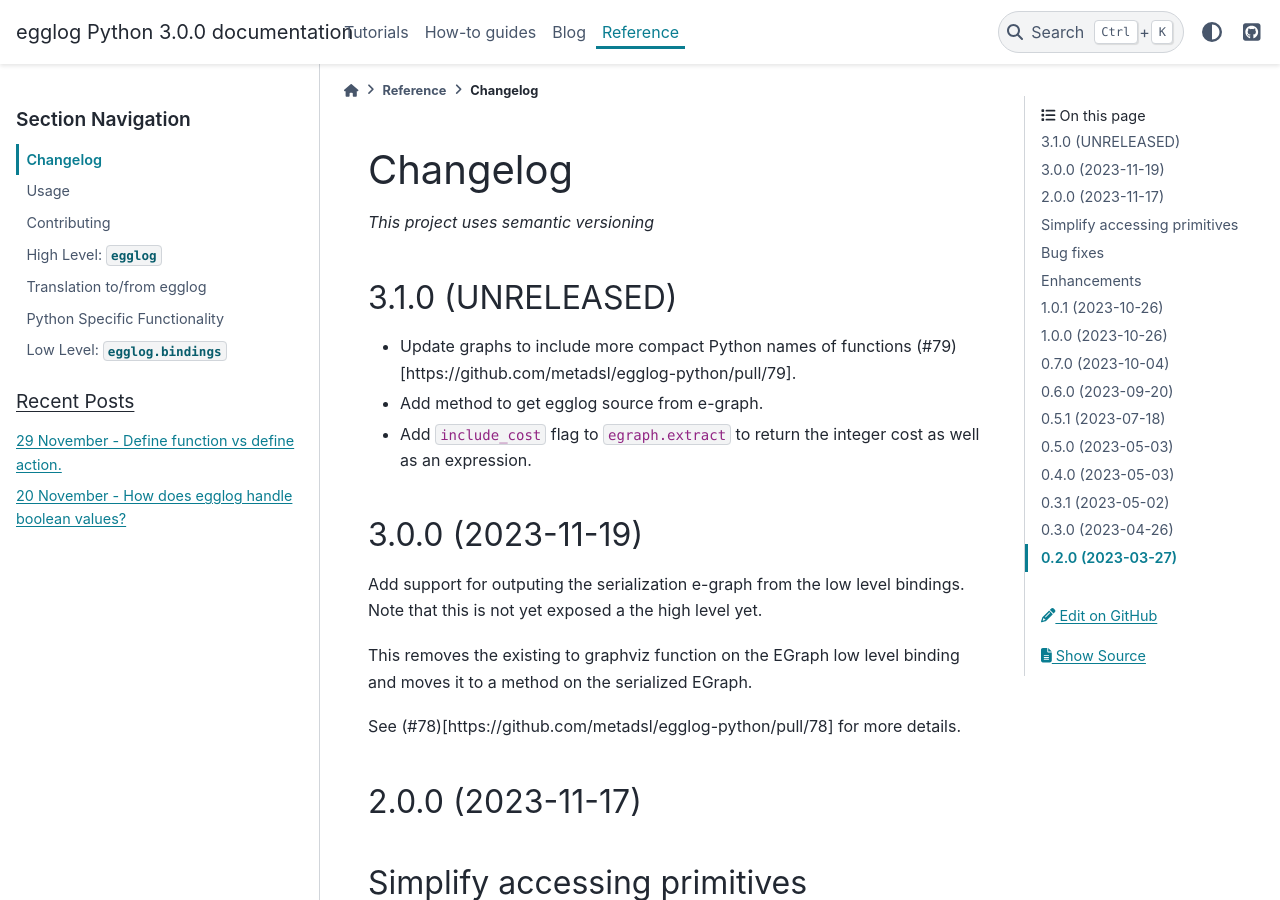
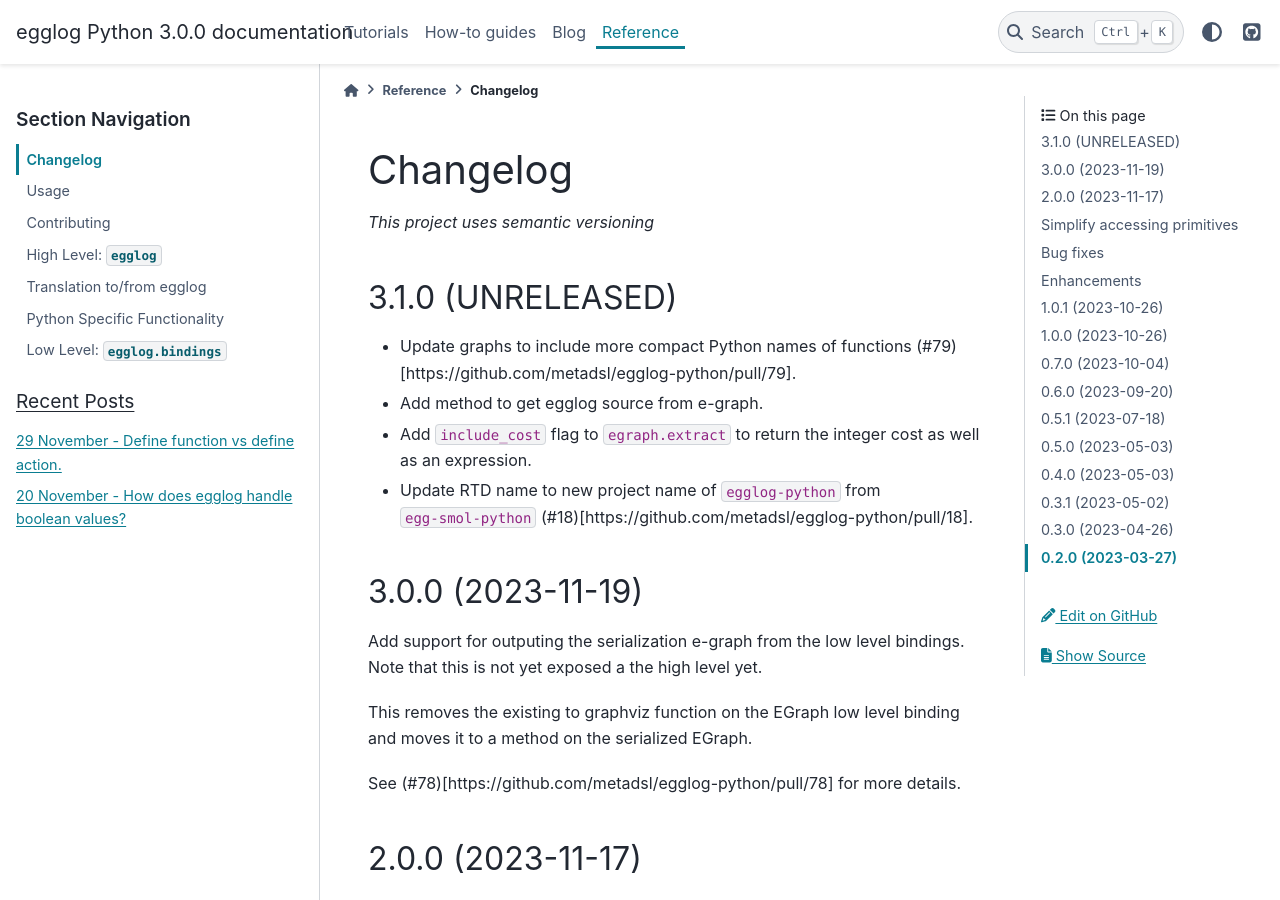
Before and after one commit to egraphs-good/egglog-python, a Sphinx documentation site: the page built from docs/changelog.md, in a window 1280 px wide and 900 px high. Built offline with Sphinx 7.4.7 and the PyData theme 0.15.4, drawn with Linux system fonts in a browser that asks for light colours; pages that are not in the unit, such as notebooks, are missing from menus; comment, search, counter and statistics services are not loaded; the version number is read from the project's files by our own code.

Commit message:
Update doc links

```diff
--- a/docs/changelog.md
+++ b/docs/changelog.md
@@ -7,6 +7,7 @@ _This project uses semantic versioning_
 - Update graphs to include more compact Python names of functions (#79)[https://github.com/metadsl/egglog-python/pull/79].
 - Add method to get egglog source from e-graph.
 - Add `include_cost` flag to `egraph.extract` to return the integer cost as well as an expression.
+- Update RTD name to new project name of `egglog-python` from `egg-smol-python` (#18)[https://github.com/metadsl/egglog-python/pull/18].
 
 ## 3.0.0 (2023-11-19)
 
```
Also changed, not shown: README.md (+2 -2 lines).
